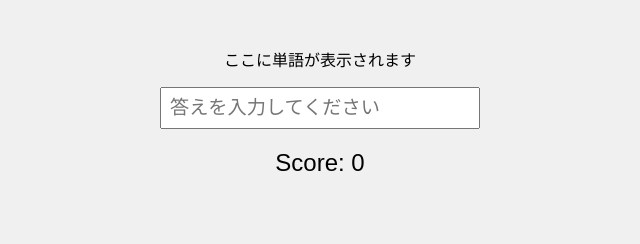
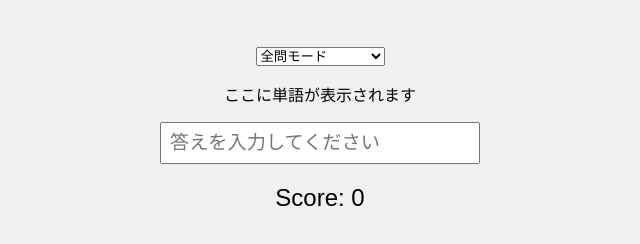
Before and after one commit to kogkoba/typlist, a plain HTML site: page index.html in a window 1280 px wide. Shown: the part 70-314 px from the top of the page, without its empty margins (320-960 px from the left). Drawn offline with Linux system fonts and the light colour scheme; no server answers.

Commit message:
Update index.html

```diff
--- a/index.html
+++ b/index.html
@@ -8,6 +8,13 @@
   <body>
     <h1>タイピングクイズゲーム</h1>
     <div id="game-container">
+      <!-- モード選択のドロップダウン -->
+      <select id="mode-select">
+        <option value="all">全問モード</option>
+        <option value="unanswered">未回答モード</option>
+        <option value="wrong">間違えたもののみ</option>
+      </select>
+
       <!-- クイズの問題文を表示する要素 -->
       <p id="question-display">ここに単語が表示されます</p>
 
```
